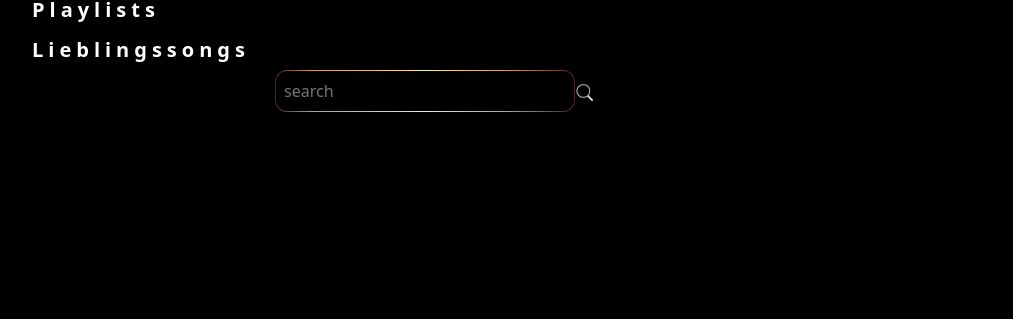
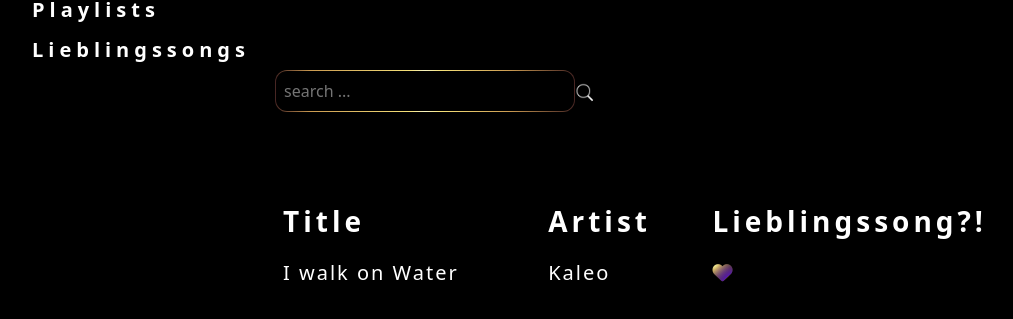
Before and after one commit to BernadetteCh/musicapp, a React (Create React App) app in the folder musicplayer/: page / in a window 1280 px wide. Shown: the part 325-644 px from the top of the page, without its empty margins (92-1105 px from the left). Built offline with nearby package versions, Linux system fonts and the light colour scheme.

Commit message:
Create basic table and add styling

```diff
--- a/musicplayer/public/index.html
+++ b/musicplayer/public/index.html
@@ -39,5 +39,9 @@
       To begin the development, run `npm start` or `yarn start`.
       To create a production bundle, use `npm run build` or `yarn build`.
     -->
+    <script
+      src="https://kit.fontawesome.com/f414330d1d.js"
+      crossorigin="anonymous"
+    ></script>
   </body>
 </html>
--- /dev/null
+++ b/musicplayer/src/Home/AlbumPictures.js
@@ -0,0 +1,15 @@
+import React from "react";
+import "../Home/Home.css";
+
+const AlbumPictures = () => {
+  return (
+    <div className="album-picutres">
+      <img
+        src="https://cdn.shoepping.at/medias/sys_master/cloud-images-1714-21211779/images/1714-21211779/h34/h11/13064392114206/vinyl-surface-sounds-kaleo-2-lp-analog-1617682957070-885.jpg"
+        alt="kaleo-album-cover"
+      ></img>
+    </div>
+  );
+};
+
+export default AlbumPictures;
--- /dev/null
+++ b/musicplayer/src/Home/Filter.js
@@ -0,0 +1,17 @@
+import React from "react";
+import icon from "../images/searchicon.png";
+
+import "../Home/Home.css";
+
+const Filter = () => {
+  return (
+    <div className="search-section">
+      <form>
+        <input type="text" placeholder="search ..."></input>
+        <img src={icon} alt="search-icon" className="icon"></img>
+      </form>
+    </div>
+  );
+};
+
+export default Filter;
--- a/musicplayer/src/Home/Home.css
+++ b/musicplayer/src/Home/Home.css
@@ -41,6 +41,21 @@ input {
   background-origin: border-box;
   background-clip: padding-box, border-box;
 }
+table th {
+  border-style: none;
+  letter-spacing: 4px;
+  font-size: 28px;
+
+  padding: 10px;
+}
+table td {
+  border-style: none;
+  border-style: none;
+  letter-spacing: 2px;
+  font-size: 20px;
+
+  padding: 10px;
+}
 
 .search-section {
   margin-top: 80px;
@@ -49,3 +64,25 @@ input {
 .icon {
   width: 20px;
 }
+.favorite-song {
+  cursor: pointer;
+
+  background: radial-gradient(
+      ellipse farthest-corner at right bottom,
+      #fedb37 0%,
+      #fdb931 8%,
+      #9f7928 30%,
+      #5518aa 30%,
+      transparent 80%
+    ),
+    radial-gradient(
+      ellipse farthest-corner at left top,
+      #ffffff 0%,
+      #ffffac 8%,
+      #d1b464 25%,
+      #5d4a1f 62.5%,
+      #5d4a1f 100%
+    );
+  -webkit-background-clip: text;
+  -webkit-text-fill-color: transparent;
+}
--- a/musicplayer/src/Home/Home.js
+++ b/musicplayer/src/Home/Home.js
@@ -1,5 +1,7 @@
 import React from "react";
-import icon from "../images/searchicon.png";
+import AlbumPictures from "./AlbumPictures";
+import SearchForMusic from "./Filter";
+import MusicTable from "./MusicTable";
 import "./Home.css";
 
 const Home = () => {
@@ -8,18 +10,9 @@ const Home = () => {
       <h1 className="header" style={{ fontSize: "60px" }}>
         MyMusicPlayer
       </h1>
-      <div className="album-picutres">
-        <img
-          src="https://cdn.shoepping.at/medias/sys_master/cloud-images-1714-21211779/images/1714-21211779/h34/h11/13064392114206/vinyl-surface-sounds-kaleo-2-lp-analog-1617682957070-885.jpg"
-          alt="kaleo-album-cover"
-        ></img>
-      </div>
-      <div className="search-section">
-        <form>
-          <input type="text" placeholder="search"></input>
-          <img src={icon} alt="search-icon" className="icon"></img>
-        </form>
-      </div>
+      <AlbumPictures />
+      <SearchForMusic />
+      <MusicTable />
     </div>
   );
 };
--- /dev/null
+++ b/musicplayer/src/Home/MusicTable.js
@@ -0,0 +1,30 @@
+import React from "react";
+import Table from "react-bootstrap/Table";
+import "../Home/Home.css";
+
+const MusicTable = () => {
+  return (
+    <div className="music-table" style={{ marginTop: "80px" }}>
+      <Table style={{ color: "white" }}>
+        <thead>
+          <tr>
+            <th>Title</th>
+            <th>Artist</th>
+            <th>Lieblingssong?!</th>
+          </tr>
+        </thead>
+        <tbody>
+          <tr>
+            <td>I walk on Water</td>
+            <td>Kaleo</td>
+            <td>
+              <i class="fa-solid fa-heart favorite-song"></i>
+            </td>
+          </tr>
+        </tbody>
+      </Table>
+    </div>
+  );
+};
+
+export default MusicTable;
```
